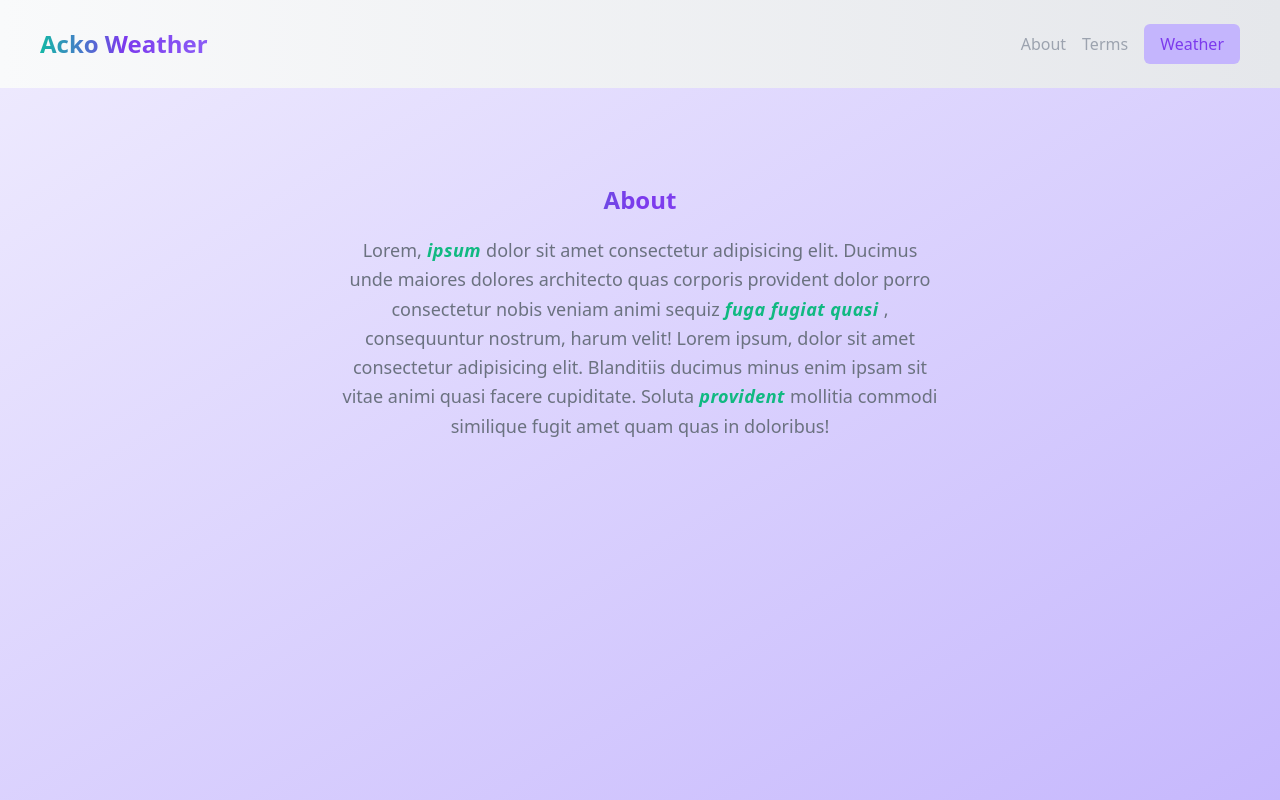
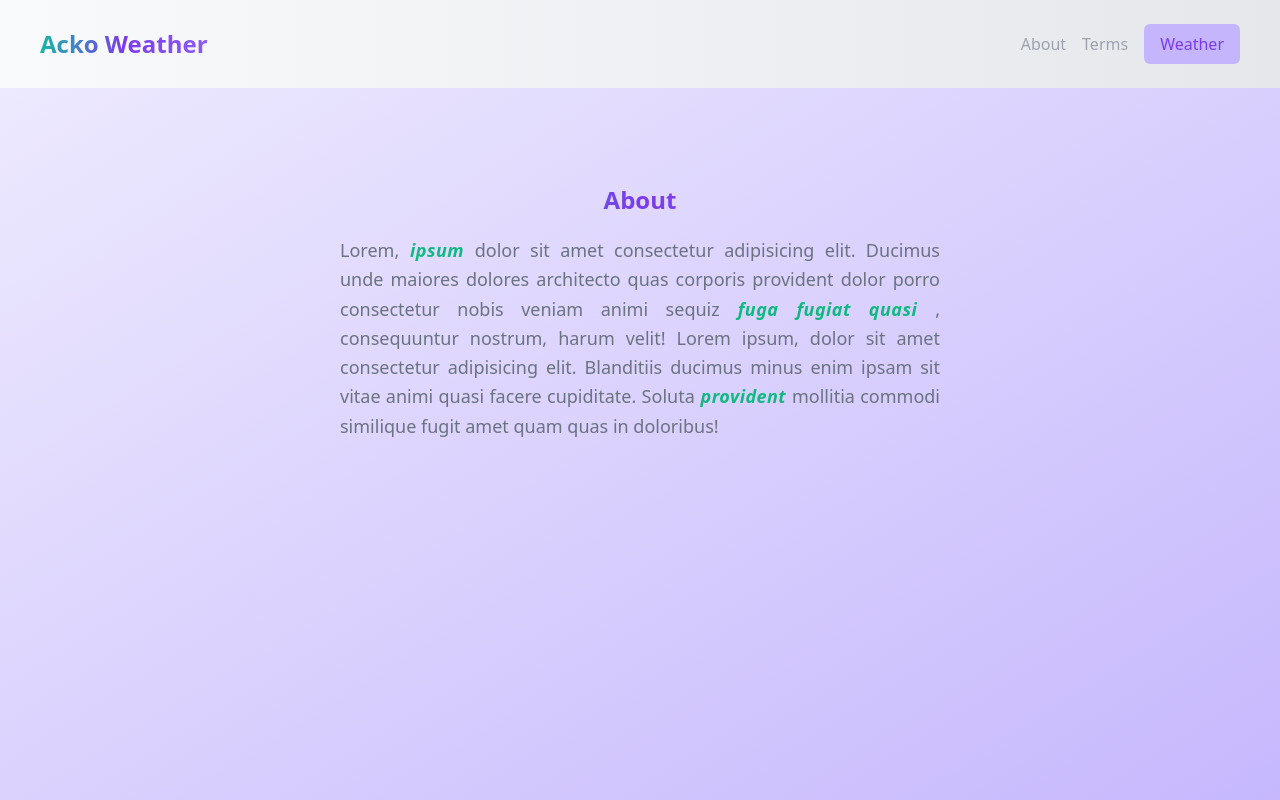
Before and after one commit to iamsomraj/React-Acko-Weather-App, a React (Create React App) app: page /React-Acko-Weather-App/about in a window 1280 px wide. Shown: the top 800 px of the page. Built offline with nearby package versions, Linux system fonts and the light colour scheme.

Commit message:
👌 IMPROVE: changed page title

```diff
--- a/public/index.html
+++ b/public/index.html
@@ -24,7 +24,7 @@
       work correctly both with client-side routing and a non-root public URL.
       Learn how to configure a non-root public URL by running `npm run build`.
     -->
-    <title>React App</title>
+    <title>Acko Weather</title>
   </head>
   <body>
     <noscript>You need to enable JavaScript to run this app.</noscript>
--- a/src/containers/AboutContainer/AboutContainer.tsx
+++ b/src/containers/AboutContainer/AboutContainer.tsx
@@ -9,7 +9,7 @@ const AboutContainer = () => {
           <div className="text-2xl font-bold text-transparent bg-clip-text bg-gradient-to-r from-teal-500 via-purple-600 to-purple-500">
             About
           </div>
-          <div className="leading-relaxed text-lg">
+          <div className="leading-relaxed text-lg text-justify">
             Lorem,<Highlighter> ipsum </Highlighter>dolor sit amet consectetur
             adipisicing elit. Ducimus unde maiores dolores architecto quas
             corporis provident dolor porro consectetur nobis veniam animi sequiz
```
